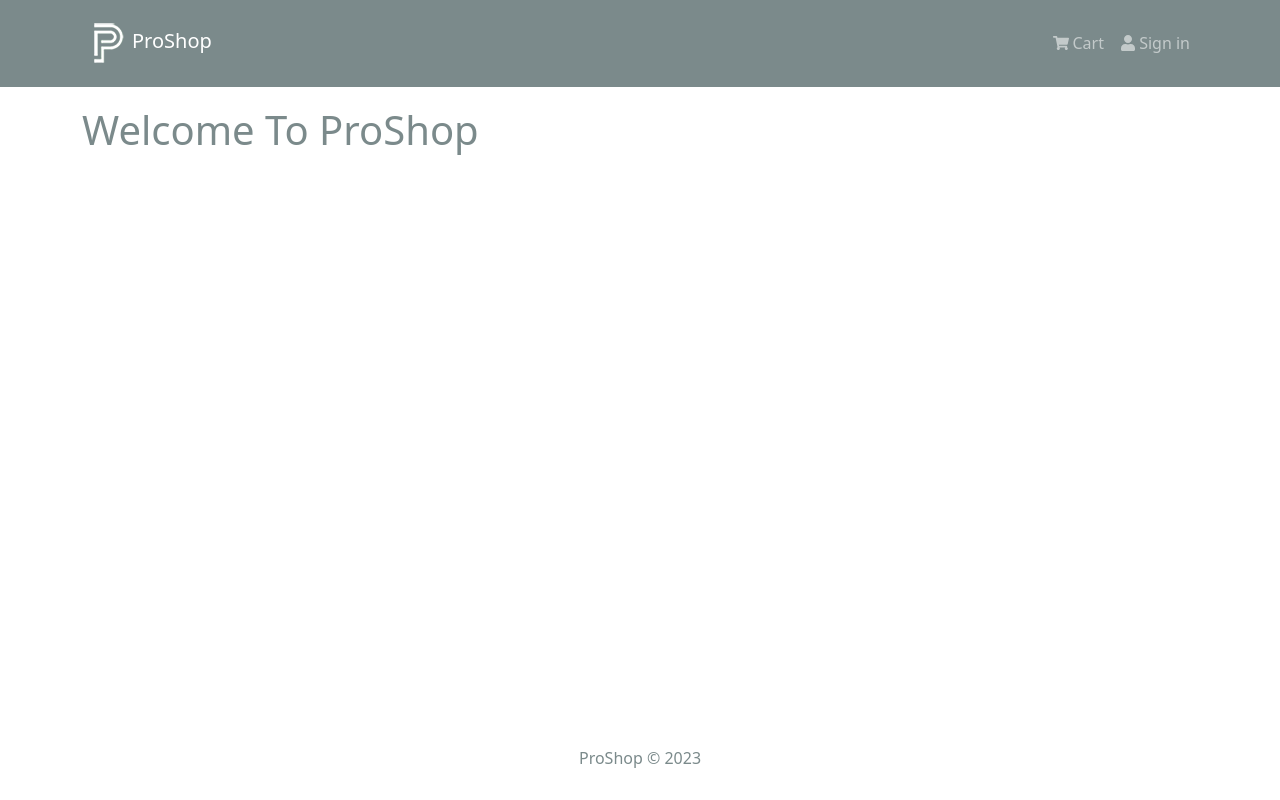
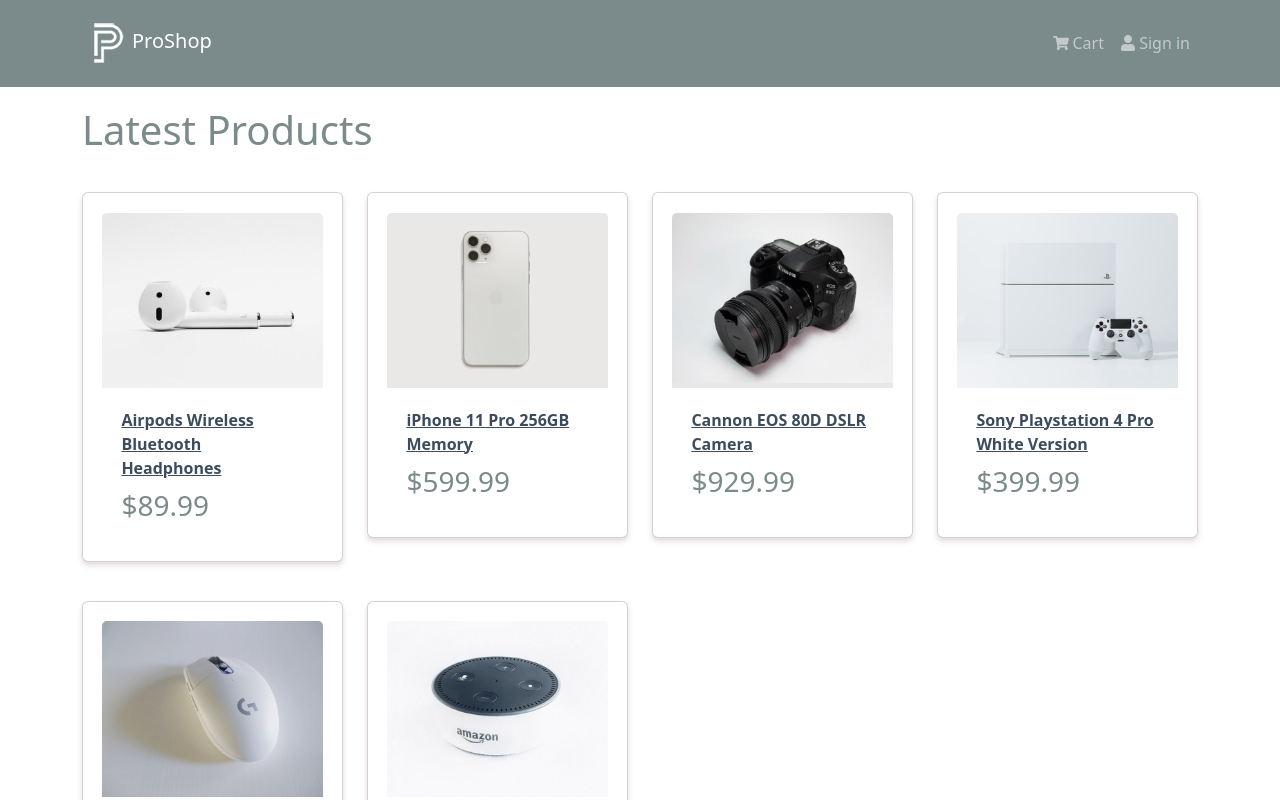
Before and after one commit to alexyunan/proshop, a React (Create React App) app in the folder frontend/: page / in a window 1280 px wide. Shown: the top 800 px of the page. Built offline with nearby package versions, Linux system fonts and the light colour scheme.

Commit message:
created Product and HomeScreen Components

```diff
--- a/frontend/src/App.js
+++ b/frontend/src/App.js
@@ -2,6 +2,7 @@
 import { Container } from "react-bootstrap";
 import Footer from "./Components/Footer";
 import Header from "./Components/Header";
+import HomeScreen from "./screens/HomeScreen";
 
 const App = () => {
   return (
@@ -9,7 +10,7 @@
       <Header />
       <main className='py-3'>
         <Container>
-          <h1>Welcome To ProShop</h1>
+          <HomeScreen />
         </Container>
       </main>
       <Footer />
--- /dev/null
+++ b/frontend/src/Components/Product.jsx
@@ -0,0 +1,21 @@
+import { Card } from "react-bootstrap";
+
+const Product = ({ product }) => {
+  return (
+    <Card className='my-3 p-3 rounded'>
+      <a href={`/product/${product._id}`}>
+        <Card.Img src={product.image} variant='top' />
+      </a>
+      <Card.Body>
+        <a href={`/product/${product._id}`}>
+          <Card.Title as='div'>
+            <strong>{product.name}</strong>
+          </Card.Title>
+        </a>
+        <Card.Text as='h3'>${product.price}</Card.Text>
+      </Card.Body>
+    </Card>
+  );
+};
+
+export default Product;
--- /dev/null
+++ b/frontend/src/screens/HomeScreen.jsx
@@ -0,0 +1,20 @@
+import { Row, Col } from "react-bootstrap";
+import Product from "../Components/Product";
+import products from "../products";
+
+const HomeScreen = () => {
+  return (
+    <>
+      <h1>Latest Products</h1>
+      <Row>
+        {products.map((product) => (
+          <Col key={product._id} sm={12} md={6} lg={4} xl={3}>
+            <Product product={product} />
+          </Col>
+        ))}
+      </Row>
+    </>
+  );
+};
+
+export default HomeScreen;
```
